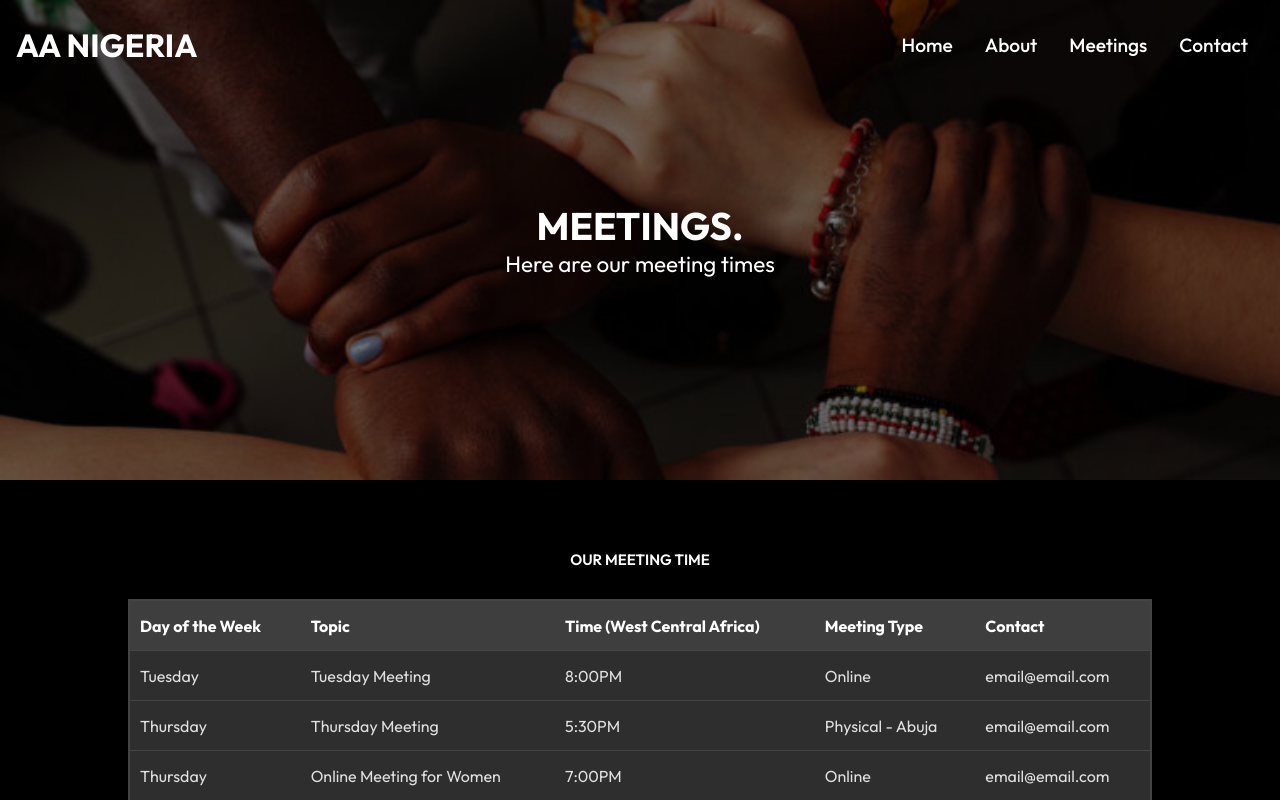
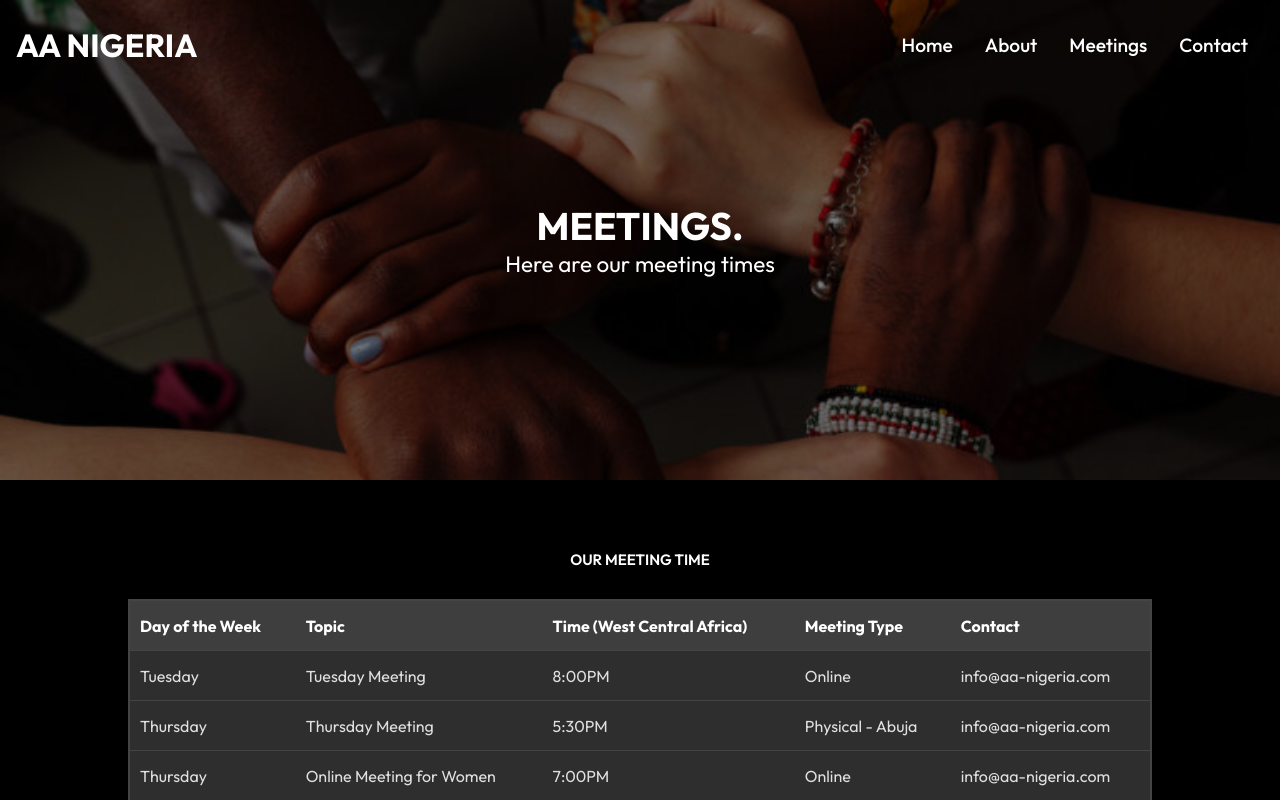
Before and after one commit to imchukwu/aanigeria, a React (Create React App) app: page /meetings in a window 1280 px wide. Shown: the top 800 px of the page. Built offline with nearby package versions, Linux system fonts and the light colour scheme.

Commit message:
updated email

```diff
--- a/src/components/ContactContent.js
+++ b/src/components/ContactContent.js
@@ -44,11 +44,7 @@ const Contact = () => {
         <ul>
           <li>
             <img src={mail_icon} alt="" />
-            info@aanigeria.com
-          </li>
-          <li>
-            <img src={phone_icon} alt="" />
-            +23488888888
+            info@aa-nigeria.com
           </li>
         </ul>
       </div>
--- a/src/components/Table.js
+++ b/src/components/Table.js
@@ -8,42 +8,42 @@ const ScheduleTable = () => {
       topic: "Tuesday Meeting",
       time: "8:00PM",
       meetingType: "Online",
-      contact: "email@email.com",
+      contact: "info@aa-nigeria.com",
     },
     {
       day: "Thursday",
       topic: "Thursday Meeting",
       time: "5:30PM",
       meetingType: "Physical - Abuja",
-      contact: "email@email.com",
+      contact: "info@aa-nigeria.com",
     },
     {
       day: "Thursday",
       topic: "Online Meeting for Women",
       time: "7:00PM",
       meetingType: "Online",
-      contact: "email@email.com",
+      contact: "info@aa-nigeria.com",
     },
     {
       day: "Thursday",
       topic: "Online Meeting for Men",
       time: "8:00PM",
       meetingType: "Online",
-      contact: "email@email.com",
+      contact: "info@aa-nigeria.com",
     },
     {
       day: "Saturday",
       topic: "Saturday Meeting",
       time: "8:00PM",
       meetingType: "Online",
-      contact: "email@email.com",
+      contact: "info@aa-nigeria.com",
     },
     {
       day: "Sunday",
       topic: "Sunday Meeting",
       time: "11:00AM",
       meetingType: "Online",
-      contact: "email@email.com",
+      contact: "info@aa-nigeria.com",
     },
   ];
 
```
